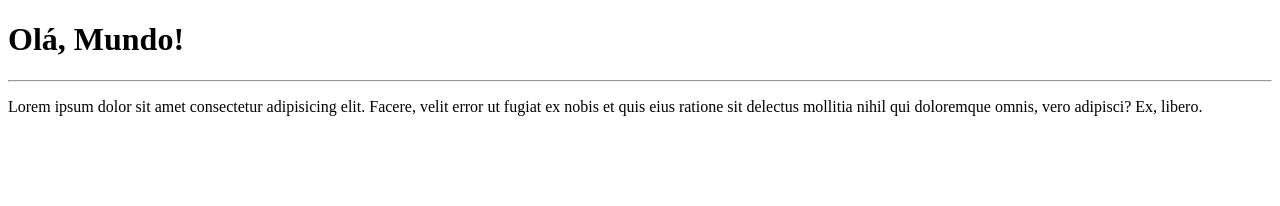
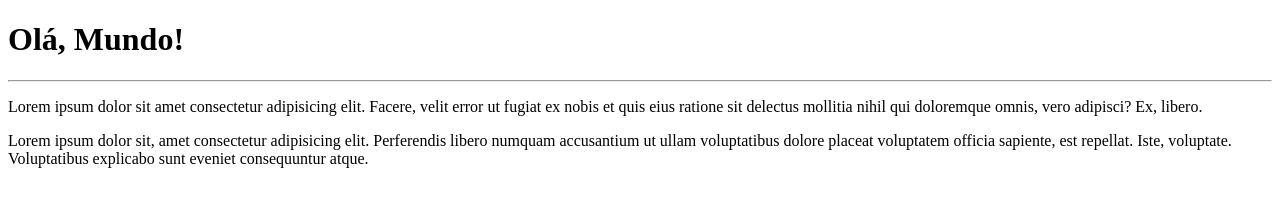
Before and after one commit to savioqm/Ola-Mundo, a plain HTML site: page site-exemplo/index.html in a window 1280 px wide. Drawn offline with Linux system fonts and the light colour scheme.

Commit message:
Adicionei um parágrafo

```diff
--- a/site-exemplo/index.html
+++ b/site-exemplo/index.html
@@ -9,6 +9,6 @@
     <h1>Olá, Mundo!</h1>
     <hr>
     <p>Lorem ipsum dolor sit amet consectetur adipisicing elit. Facere, velit error ut fugiat ex nobis et quis eius ratione sit delectus mollitia nihil qui doloremque omnis, vero adipisci? Ex, libero.</p>
-
+    <p>Lorem ipsum dolor sit, amet consectetur adipisicing elit. Perferendis libero numquam accusantium ut ullam voluptatibus dolore placeat voluptatem officia sapiente, est repellat. Iste, voluptate. Voluptatibus explicabo sunt eveniet consequuntur atque.</p>
 </body>
 </html>
```
